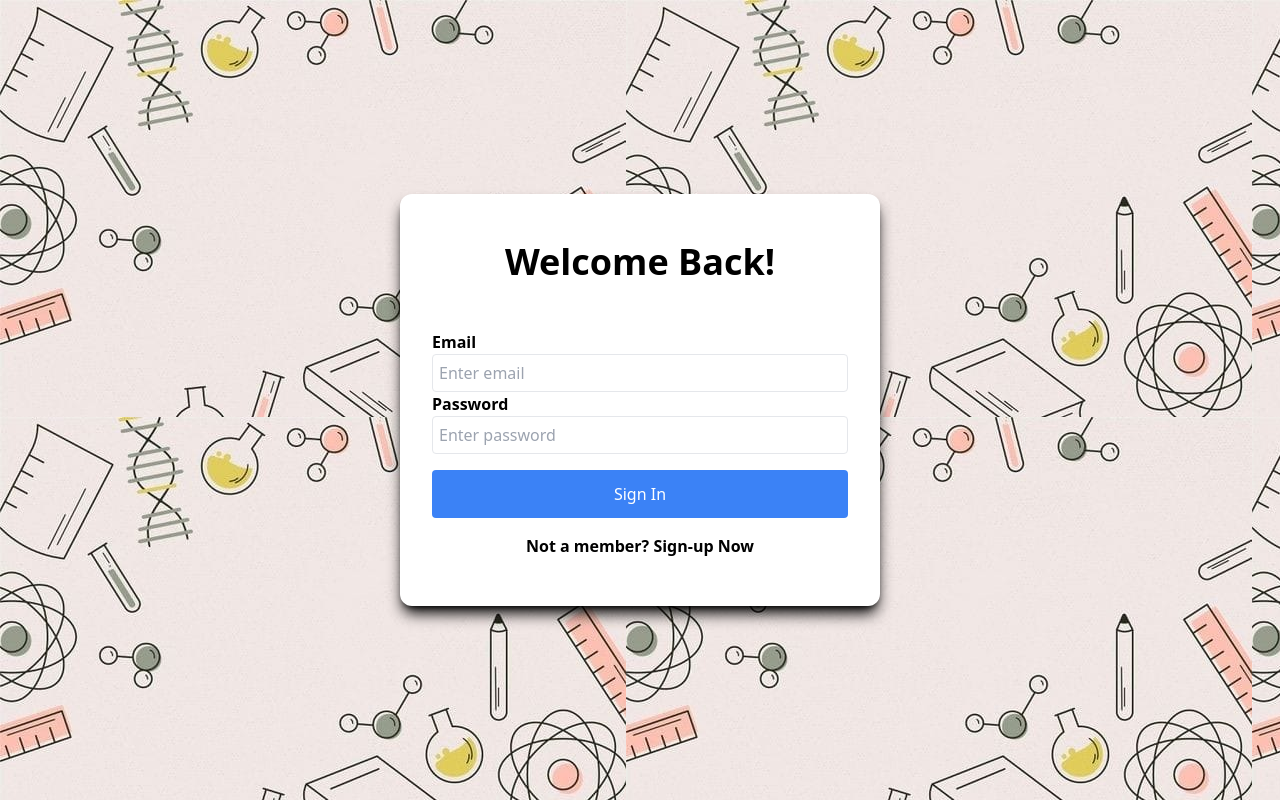
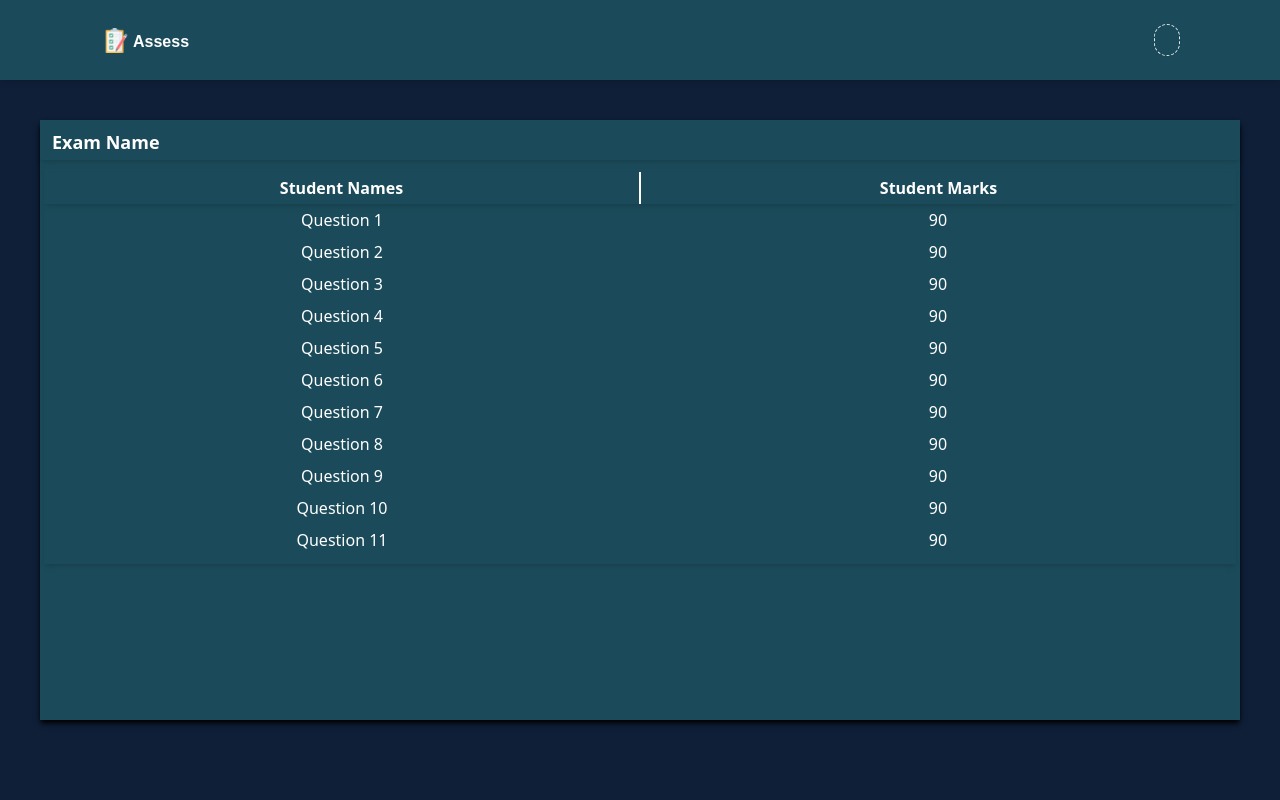
Before and after one commit to AayushPatel006/Subjective_Answer_Evaluation, a React (Vite) app in the folder frontend/: page /facultyMarks in a window 1280 px wide. Before the commit this address led to /login. Built offline with nearby package versions, Linux system fonts and the light colour scheme.

Commit message:
faculty marks reviewing page added

```diff
--- a/frontend/src/App.jsx
+++ b/frontend/src/App.jsx
@@ -10,6 +10,7 @@ import CreateQuest from "./components/CreateQuest";
 import ExamSolving from "./components/ExamSolving";
 import ExamCreated from "./components/ExamCreated";
 import ExamAttempted from "./components/ExamAttempted";
+import FacultyMarks from "./components/FacultyMarks";
 
 function App() {
 	return (
@@ -53,6 +54,11 @@ function App() {
 					/>
 					<Route
 						exact
+						path="/facultyMarks"
+						element={<FacultyMarks/>}
+					/>
+					<Route
+						exact
 						path="/"
 						element={<Home />}
 					/>
--- /dev/null
+++ b/frontend/src/components/FacultyMarks.jsx
@@ -0,0 +1,50 @@
+import Nav from "./Nav";
+import useAuth from "../hooks/useAuth";
+
+
+const FacultyMarks = () => {
+  const lists = {
+    student_name: ["Question 1", "Question 2", "Question 3", "Question 4", "Question 5", "Question 6", "Question 7", "Question 8", "Question 9", "Question 10", "Question 11", "Question 12", "Question 13","Question 14"],
+    student_marks: ["90", "90", "90", "90", "90", "90", "90", "90", "90", "90", "90", "90", "90","90"],
+  };
+
+  const { user } = useAuth();
+  return (
+    <div className="w-full h-screen flex flex-grow items-center bg-[#0F1F38] justify-center ">
+      <Nav />
+      <div className="flex flex-col h-3/4 w-full shadow-md shadow-black bg-[#1B4B5A] mt-10 ml-10 mr-10" >
+        <div className="rounded-sm w-full flex bg-transparent mt-1 p-1 items-center shadow-md justify-between">
+          <h1 className="ml-2 text-lg text-white font-semibold">
+            Exam Name
+          </h1>
+        </div>
+        <div className="mb-2 rounded-sm w-full flex flex-col bg-transparent p-1">
+          <div className="overflow-y-auto w-full h-[400px] shadow-md">
+            <table className="w-full mt-2 h-5/6 bg-transparent shadow-sm text-semibold text-md p-1 text-white">
+              <thead className="shadow-md">
+                <tr className="bg-transparent">
+                  <th className="w-96 px-2 py-1 border-r-2 border-white font-semibold text-center">Student Names</th>
+                  <th className="w-96 text-center px-2 py-1 font-semibold">Student Marks</th>
+                </tr>
+              </thead>
+              <tbody className="">
+                {lists.student_name.map((student_name, index) => (
+                  <tr key={student_name} className="bg-transparent">
+                    <td className="text-center">{student_name}</td>
+                    <td className="text text-center px-2 py-1">
+                    {lists.student_marks[index]}
+                      </td>
+                  </tr>
+                ))}
+              </tbody>
+            </table>
+          </div>
+          <div className="justify-end flex">
+          </div>
+        </div>
+      </div>
+    </div>
+  );
+};
+
+export default FacultyMarks;
```
